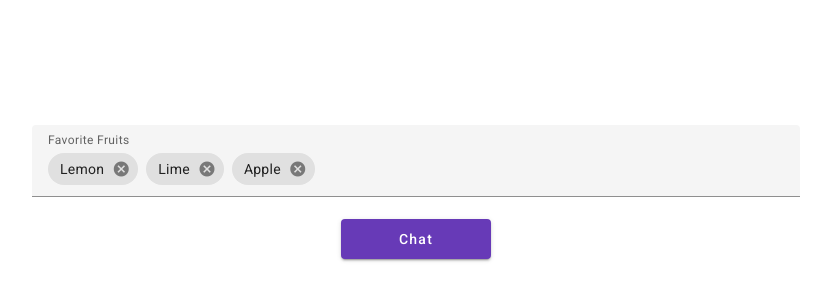
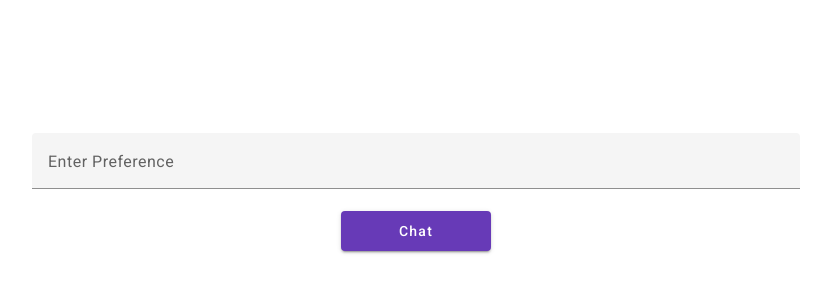
Before and after one commit to AwfulAlien/Scapp, an Angular app: page / in a window 1280 px wide. Shown: the part 208-508 px from the top of the page, without its empty margins (224-1055 px from the left). Built offline with nearby package versions, Linux system fonts and the light colour scheme.

Commit message:
prefs compnent enhancements

```diff
--- a/src/app/prefs/prefs/prefs.component.html
+++ b/src/app/prefs/prefs/prefs.component.html
@@ -1,22 +1,22 @@
 <div class="prefs-container">
   <div class="prefs-inner-container">
     <mat-form-field class="example-chip-list">
-      <mat-label>Favorite Fruits</mat-label>
-      <mat-chip-grid #chipGrid aria-label="Enter fruits">
-        @for (fruit of fruits; track fruit) {
-        <mat-chip-row (removed)="remove(fruit)" [editable]="true" (edited)="edit(fruit, $event)"
-          [aria-description]="'press enter to edit ' + fruit.name">
-          {{fruit.name}}
-          <button matChipRemove [attr.aria-label]="'remove ' + fruit.name">
+      <mat-label>Enter Preference</mat-label>
+      <mat-chip-grid #chipGrid aria-label="Enter preferences">
+        @for (preference of preferences; track preference) {
+        <mat-chip-row (removed)="remove(preference)" [editable]="true" (edited)="edit(preference, $event)"
+          [aria-description]="'press enter to edit ' + preference.name">
+          {{preference.name}}
+          <button matChipRemove [attr.aria-label]="'remove ' + preference.name">
             <mat-icon>cancel</mat-icon>
           </button>
         </mat-chip-row>
         }
-        <input placeholder="New fruit..." [matChipInputFor]="chipGrid"
+        <input placeholder="New preference..." [matChipInputFor]="chipGrid"
           [matChipInputSeparatorKeyCodes]="separatorKeysCodes" [matChipInputAddOnBlur]="addOnBlur"
           (matChipInputTokenEnd)="add($event)" />
       </mat-chip-grid>
     </mat-form-field>
-    <button mat-raised-button color="primary">Chat</button>
+  <button (click)="clickMe()" mat-raised-button color="primary">Chat</button>
   </div>
 </div>
--- a/src/app/prefs/prefs/prefs.component.ts
+++ b/src/app/prefs/prefs/prefs.component.ts
@@ -1,9 +1,9 @@
 import { Component, inject } from '@angular/core';
-import {COMMA, ENTER} from '@angular/cdk/keycodes';
+import { COMMA, ENTER } from '@angular/cdk/keycodes';
 import { MatChipEditedEvent, MatChipInputEvent } from '@angular/material/chips';
 import { LiveAnnouncer } from '@angular/cdk/a11y';
 
-export interface Fruit {
+export interface preference {
   name: string;
 }
 
@@ -12,48 +12,50 @@ export interface Fruit {
   templateUrl: './prefs.component.html',
   styleUrl: './prefs.component.css'
 })
+
 export class PrefsComponent {
   addOnBlur = true;
   readonly separatorKeysCodes = [ENTER, COMMA] as const;
-  fruits: Fruit[] = [{name: 'Lemon'}, {name: 'Lime'}, {name: 'Apple'}];
+  preferences: preference[] = [];
 
   announcer = inject(LiveAnnouncer);
 
   add(event: MatChipInputEvent): void {
     const value = (event.value || '').trim();
 
-    // Add our fruit
     if (value) {
-      this.fruits.push({name: value});
+      this.preferences.push({ name: value });
     }
 
-    // Clear the input value
     event.chipInput!.clear();
   }
 
-  remove(fruit: Fruit): void {
-    const index = this.fruits.indexOf(fruit);
+  remove(preference: preference): void {
+    const index = this.preferences.indexOf(preference);
 
     if (index >= 0) {
-      this.fruits.splice(index, 1);
+      this.preferences.splice(index, 1);
 
-      this.announcer.announce(`Removed ${fruit}`);
+      this.announcer.announce(`Removed ${preference}`);
     }
   }
 
-  edit(fruit: Fruit, event: MatChipEditedEvent) {
+  edit(preference: preference, event: MatChipEditedEvent) {
     const value = event.value.trim();
 
-    // Remove fruit if it no longer has a name
     if (!value) {
-      this.remove(fruit);
+      this.remove(preference);
       return;
     }
 
-    // Edit existing fruit
-    const index = this.fruits.indexOf(fruit);
+
+    const index = this.preferences.indexOf(preference);
     if (index >= 0) {
-      this.fruits[index].name = value;
+      this.preferences[index].name = value;
     }
   }
+
+  clickMe() {
+    this.preferences.forEach(pp => console.log(pp));
+  }
 }
```
